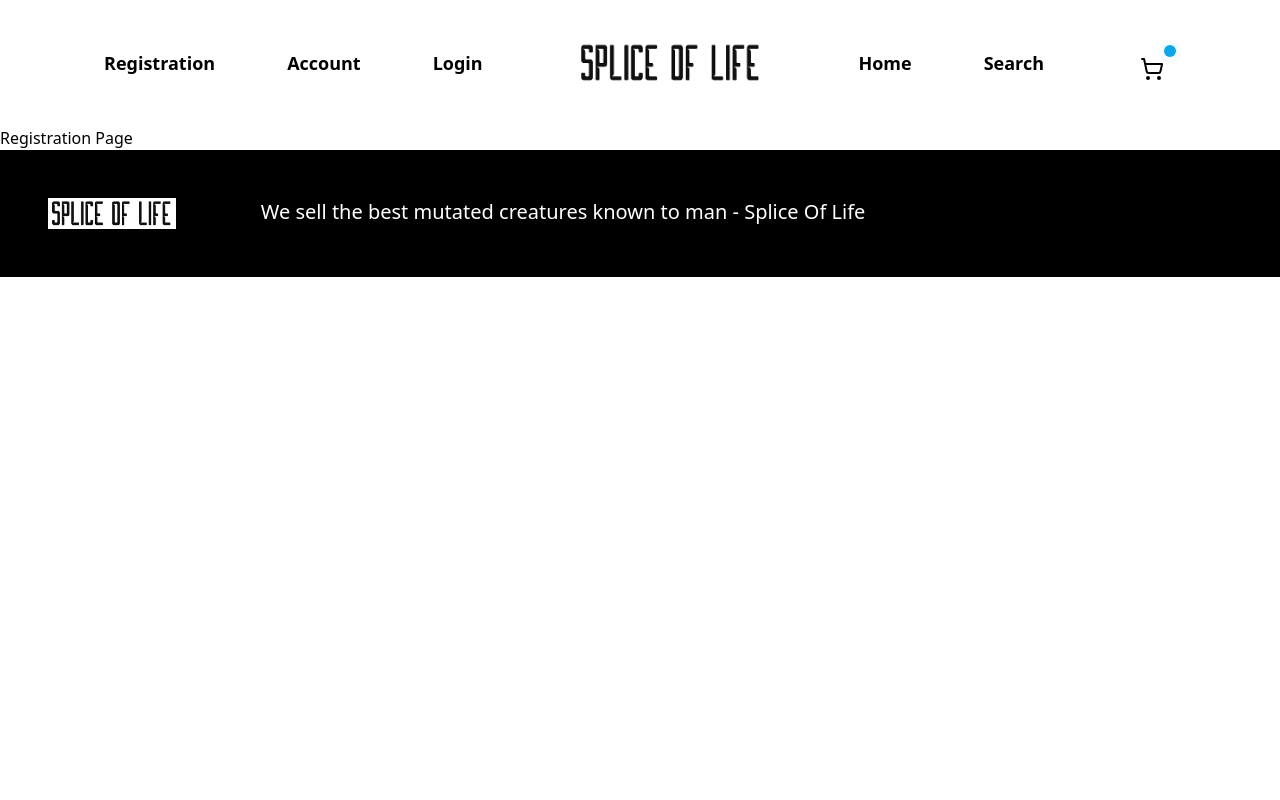
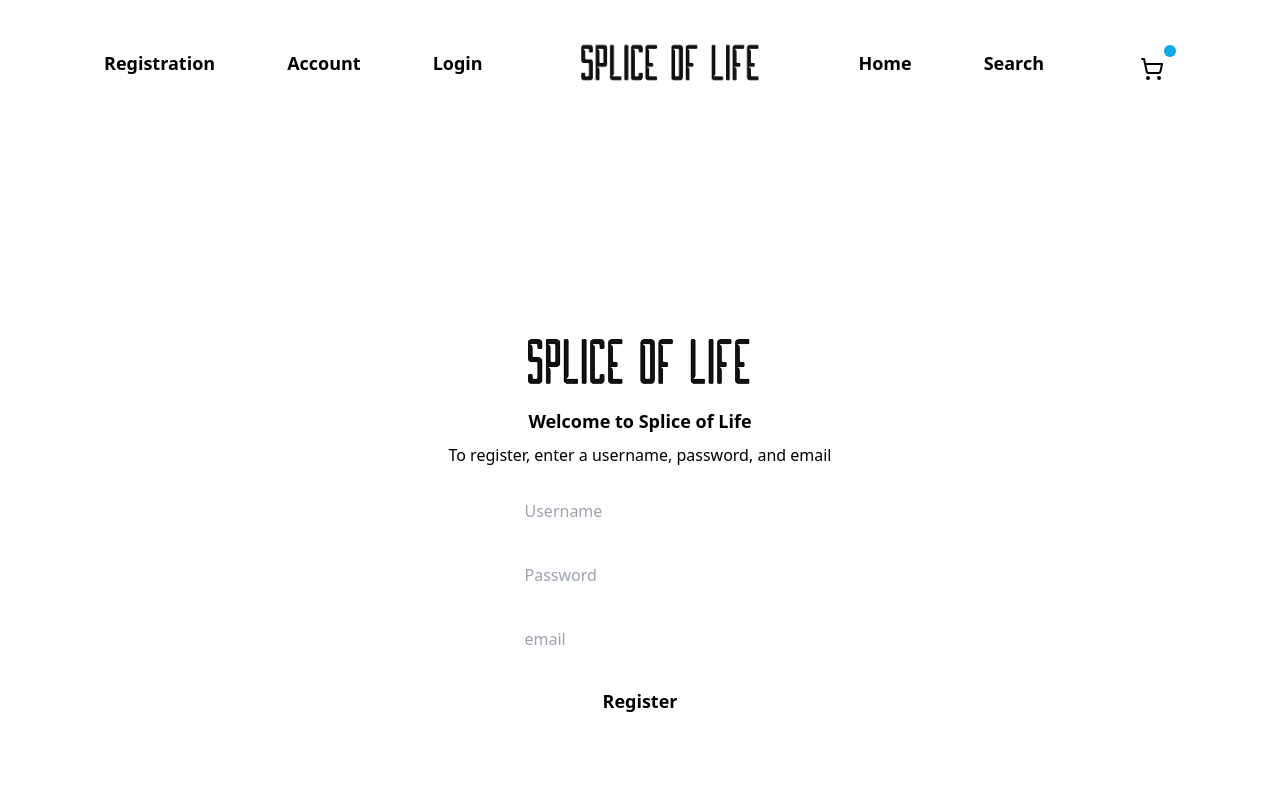
Before and after one commit to Splice-of-Life/SpliceOfLife, a React (Vite) app: page /registration in a window 1280 px wide. Shown: the top 800 px of the page. Built offline with nearby package versions, Linux system fonts and the light colour scheme.

Commit message:
Added register form to registration page and handled login route

```diff
--- a/api/users.cjs
+++ b/api/users.cjs
@@ -8,8 +8,11 @@ const jwt = require("jsonwebtoken");
 // POST /api/users/register //
 router.post("/register", async (req, res, next) => {
   const { username, password, email } = req.body;
-  const hashedPassword = await bcrypt.hash(password, saltRounds);
   try {
+    // Hash the password using bcrypt
+    const hashedPassword = await bcrypt.hash(password, saltRounds);
+
+    // Create a new user in the database
     const user = await prisma.user.create({
       data: {
         username,
--- a/src/pages/home.jsx
+++ b/src/pages/home.jsx
@@ -72,7 +72,7 @@ function HomePage() {
             <Link key={creature.id} to={`creatures/${creature.id}`}>
               <div className="card-primary group relative overflow-hidden ">
                 <img
-                  className="w-full h-auto"
+                  className="w-full h-[700px]"
                   src={creature.imageUrl}
                   alt="some image of a mutated animal"
                 />
--- a/src/pages/login.jsx
+++ b/src/pages/login.jsx
@@ -6,6 +6,7 @@ import { HandIcon } from "lucide-react";
 function LoginPage() {
   const [username, setUsername] = useState("");
   const [password, setPassword] = useState("");
+  const [invalidLogin, setInvalidLogin] = useState(false); // Add this line
 
   const handleUsernameChange = (event) => {
     setUsername(event.target.value);
@@ -13,6 +14,10 @@ function LoginPage() {
 
   const handlePasswordChange = (event) => {
     setPassword(event.target.value);
+  };
+
+  const handleInvalidLogin = () => {
+    setInvalidLogin(!invalidLogin);
   };
 
   const logIn = async (event) => {
@@ -24,6 +29,11 @@ function LoginPage() {
       });
       console.log(response.data.message);
       // Handle successful login, e.g., store token in localStorage
+      if (response.data.message === "Login successful") {
+        window.location.href = "/";
+      } else {
+        handleInvalidLogin();
+      }
     } catch (error) {
       console.error("Login failed:", error.response.data.message);
       // Handle login error, e.g., show error message
@@ -40,7 +50,7 @@ function LoginPage() {
           </h1>
           <p>Please enter your username and password!</p>
           <br />
-
+          {invalidLogin ? (
             <form className="text-white" onSubmit={logIn}>
               <input
                 type="text"
@@ -60,10 +70,45 @@ function LoginPage() {
               />
               <br />
               <br />
-            <button className="font-bold text-lg btn text-black" type="submit">
+              <button
+                className="font-bold text-lg btn text-black"
+                type="submit"
+              >
                 Login
               </button>
             </form>
+          ) : (
+            <form className="text-white" onSubmit={logIn}>
+              <input
+                type="text"
+                placeholder="Username"
+                value={username}
+                onChange={handleUsernameChange}
+                className="py-2 rounded-md px-6"
+              />
+              <br />
+              <br />
+              <input
+                type="password"
+                placeholder="Password"
+                value={password}
+                onChange={handlePasswordChange}
+                className="py-2 rounded-md px-6"
+              />
+              <br />
+              <br />
+              <h1 className="text-black">
+                Please check your username or password
+              </h1>
+              <br />
+              <button
+                className="font-bold text-lg btn text-black"
+                type="submit"
+              >
+                Login
+              </button>
+            </form>
+          )}
         </div>
       </section>
     </>
--- a/src/pages/registration.jsx
+++ b/src/pages/registration.jsx
@@ -1,10 +1,89 @@
+import React from "react";
+import image from "../assets/images/SpliceOfLife_Logo.png";
+import axios from "axios";
+
 function RegistrationPage() {
+  const [username, setUsername] = React.useState("");
+  const [password, setPassword] = React.useState("");
+  const [email, setEmail] = React.useState("");
+
+  const handleUsernameChange = (event) => {
+    setUsername(event.target.value);
+  };
+  const handlePasswordChange = (event) => {
+    setPassword(event.target.value);
+  };
+  const handleEmailChange = (event) => {
+    setEmail(event.target.value);
+  };
+
+  const handleRegister = async (event) => {
+    event.preventDefault();
+
+    try {
+      const response = await axios.post("api/users/register", {
+        username: username,
+        password: password,
+        email: email,
+      });
+
+      // const data = response.data;
+      // console.log("username:", data.username, "email:", data.email);
+
+      console.log("User has been registered");
+      window.location.href = "/login";
+    } catch (error) {
+      console.error("Registration failed:", error.message);
+    }
+  };
   return (
-    <>
-      <div>
-        <h1 className="heading"> Registration Page</h1>
+    <section className="vh w-screen flex justify-center items-center ">
+      <div className="text-black flex flex-col justify-center w-[600px] h-[500px] bg-white p-10 text-center rounded-lg">
+        <img className="w-60 mb-4 mx-auto" src={image} alt="" />
+        <h1 className="text-lg font-semibold heading mb-2">
+          Welcome to Splice of Life
+        </h1>
+        <p>To register, enter a username, password, and email</p>
+        <br />
+
+        <form className="text-white">
+          <input
+            type="text"
+            placeholder="Username"
+            value={username}
+            onChange={handleUsernameChange}
+            className="py-2 rounded-md px-6"
+          />
+          <br />
+          <br />
+          <input
+            type="password"
+            placeholder="Password"
+            value={password}
+            onChange={handlePasswordChange}
+            className="py-2 rounded-md px-6"
+          />
+          <br />
+          <br />
+          <input
+            type="email"
+            placeholder="email"
+            value={email}
+            onChange={handleEmailChange}
+            className="py-2 rounded-md px-6"
+          />
+          <br />
+          <br />
+          <button
+            className="font-bold text-lg btn text-black"
+            type="submit"
+            onClick={handleRegister}
+          >
+            Register
+          </button>
+        </form>
       </div>
-    </>
+    </section>
   );
 }
 
```
Lines whose indentation alone changed are shown as unchanged.
